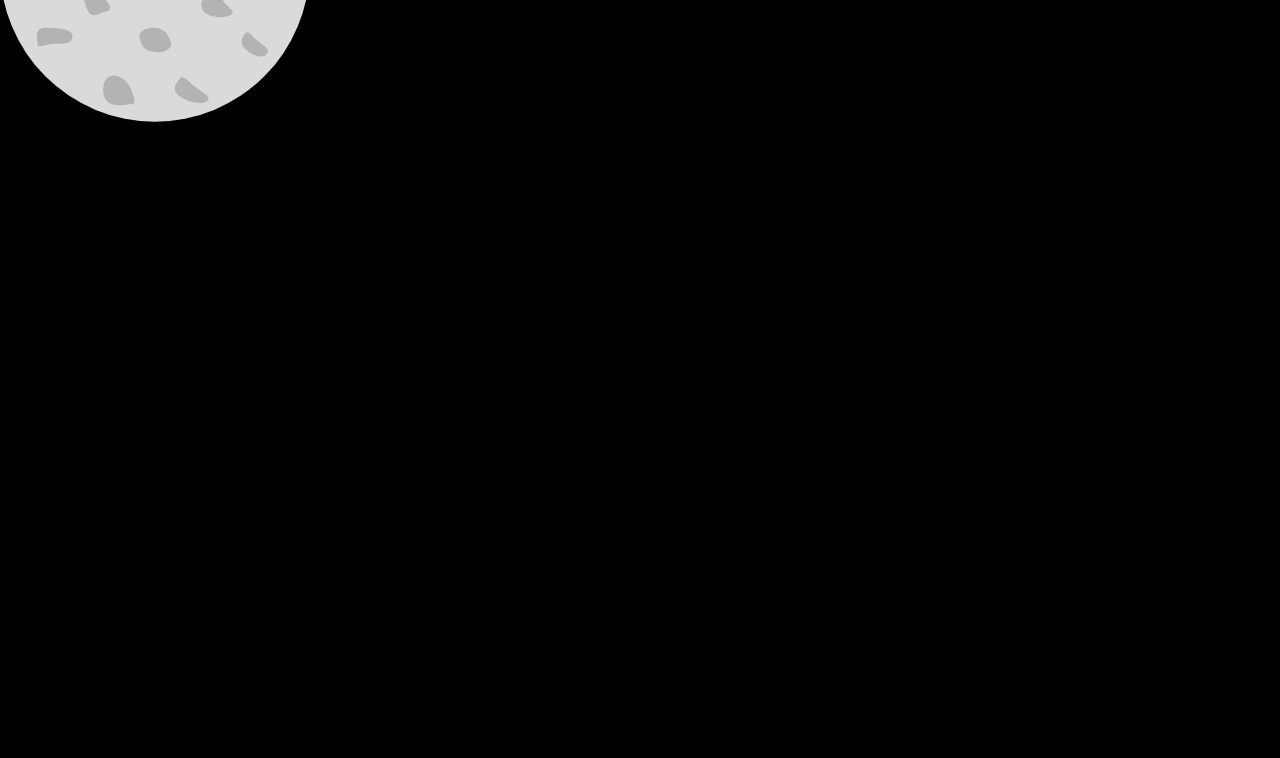
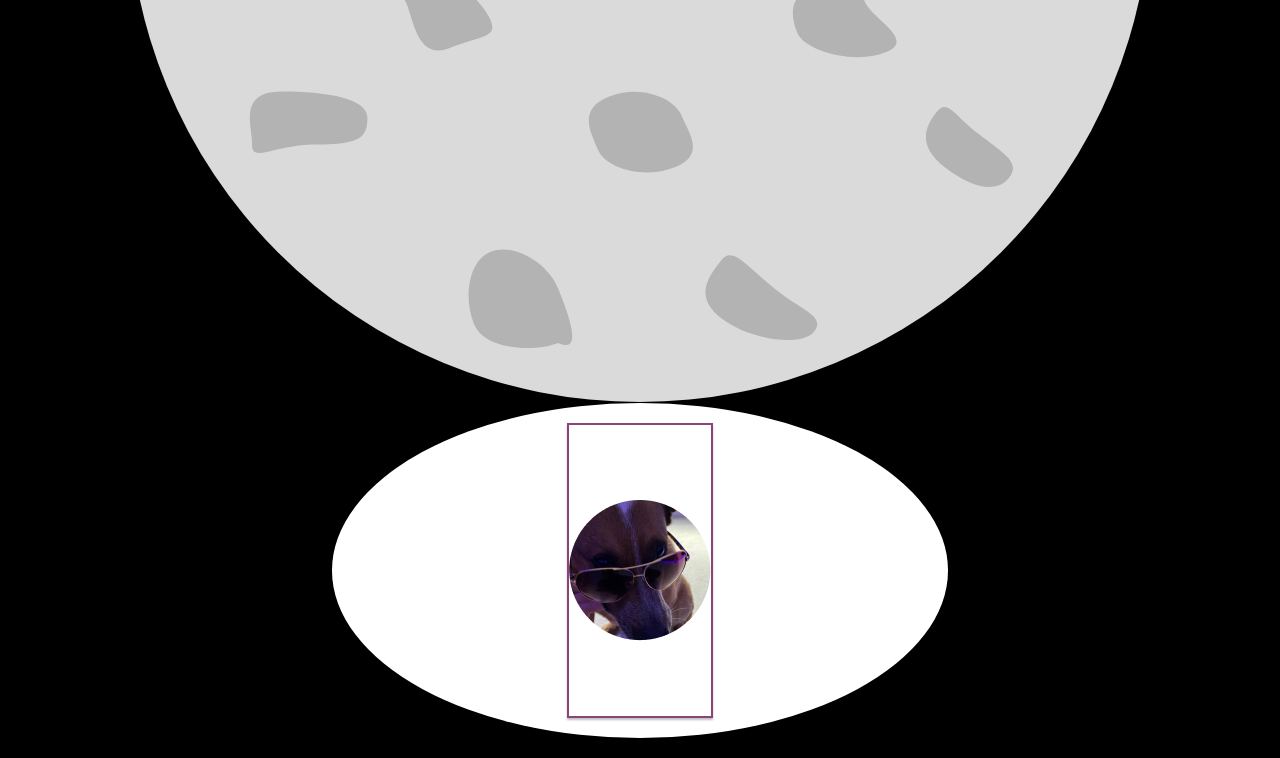
Before and after one commit to kurealnum/PersonalWebsite, a Django app: page / in a window 1280 px wide. Shown: the part 42-800 px from the top of the page. Run offline with Django 4.2, Linux system fonts and the light colour scheme.

Commit message:
getting border around pfp fixed

```diff
--- a/static/main_styles.css
+++ b/static/main_styles.css
@@ -56,5 +56,25 @@ body {
 }
 
 #moon {
+  display: block;
+  width: 80%;
   margin: 0 auto;
 }
+
+#pfp {
+  padding: 75px 0px;
+  display: block;
+  margin: 0 auto;
+  box-shadow: 0px 1.9467142820358276px 1.9467142820358276px rgba(0, 0, 0, 0.25);
+  border: 2.43px #894478 solid;
+}
+
+.pfp-container {
+  background: white;
+  margin: 0 auto;
+  width: 45%;
+  height: 45%;
+  border-radius: 50%;
+  border:double 10px transparent;
+  padding: 10px;
+}
--- a/templates/layout.html
+++ b/templates/layout.html
@@ -35,12 +35,12 @@
 <div class="bottom-gradient"></div>
 
 <body>
-    <img id="moon" src="{% static 'moon.svg' %}">
-    <div>
-        <img src="" alt="">
-        <div class="container">
-            <li><a href=""></a></li>
-        </div>
+    <img id="moon" src="{% static 'moon.svg' %}" alt="Drawn moon picture">
+    <div class="pfp-container">
+        <img id="pfp" src="{% static 'pfp.png' %}" alt="Profile picture">
+    </div>
+    <div class="container">
+        <li><a href=""></a></li>
     </div>
 </body>
 
```
Also changed, not shown: static/pfp.png (renamed from pfp.png).
